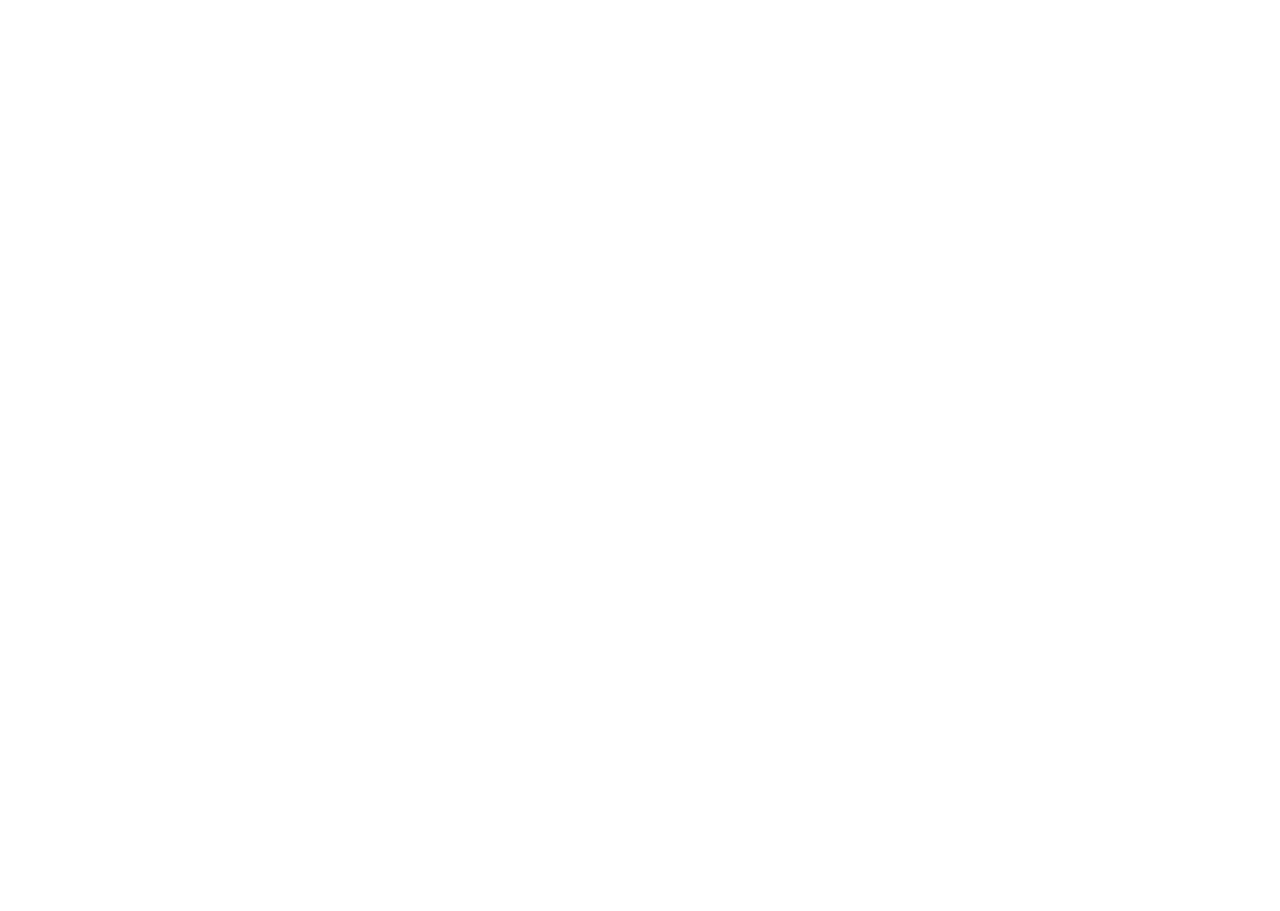
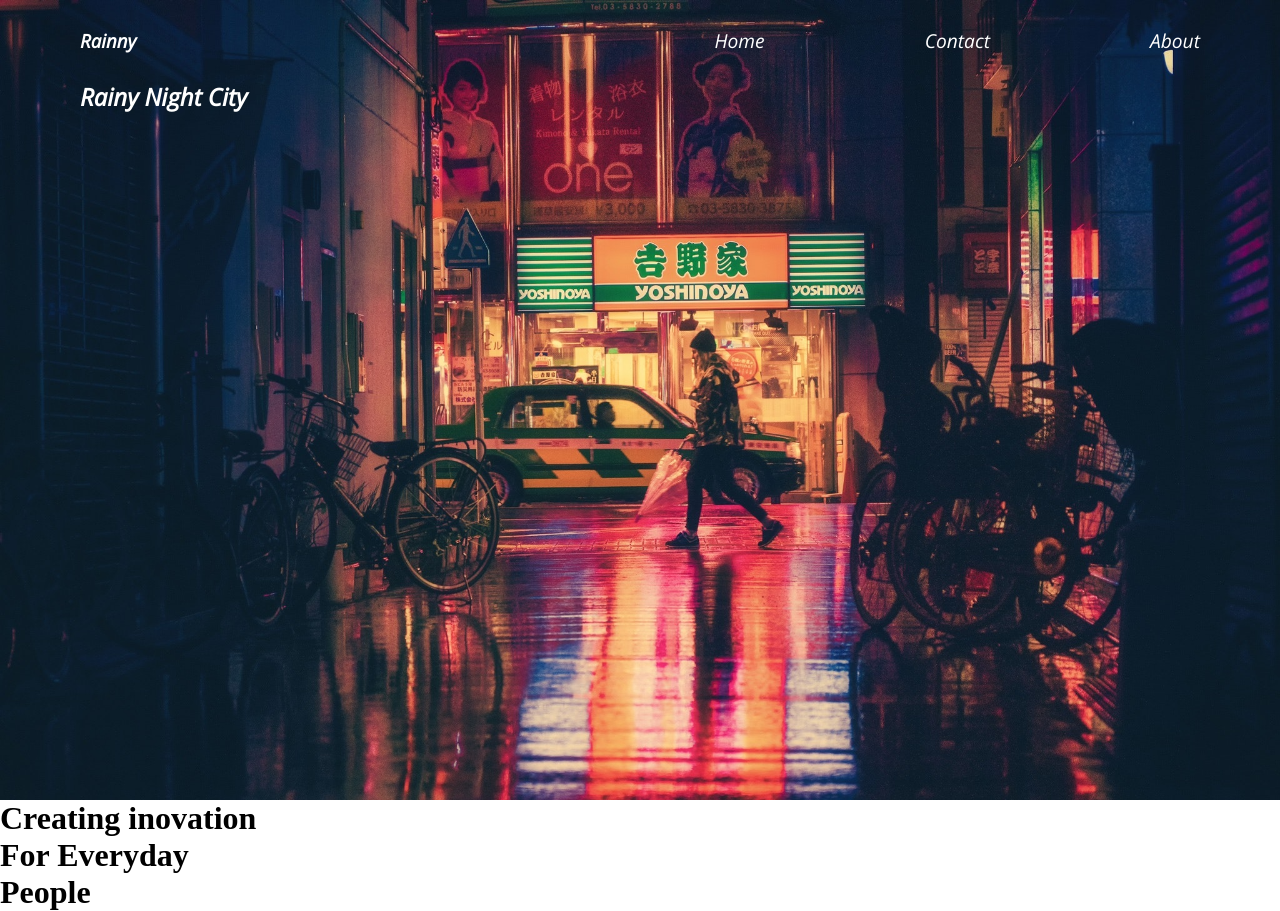
Before and after one commit to YusukeNaito08/WebSites-JSAnimation, a plain HTML site: page index.html in a window 1280 px wide. Before the commit the page ends 800 px from the top, so only its background shows below. Drawn offline with nearby package versions, Linux system fonts and the light colour scheme.

Commit message:
Finsish:HTML/CSS

```diff
--- a/index.html
+++ b/index.html
@@ -5,9 +5,34 @@
     <meta http-equiv="X-UA-Compatible" content="IE=edge" />
     <meta name="viewport" content="width=device-width, initial-scale=1.0" />
     <link rel="stylesheet" href="style.css" />
+    <link rel="preconnect" href="https://fonts.gstatic.com" />
+    <link href="https://fonts.googleapis.com/css2?family=Open+Sans:ital@1&display=swap" rel="stylesheet" />
+
     <title>WebSite-JS</title>
   </head>
   <body>
+    <main>
+      <section class="landing">
+        <nav>
+          <h1 id="logo">Rainny</h1>
+          <ul class="nav-links">
+            <li>Home</li>
+            <li>Contact</li>
+            <li>About</li>
+          </ul>
+        </nav>
+        <h2 class="big-text">Rainy Night City</h2>
+      </section>
+    </main>
+    <div class="intro">
+      <div class="intro-text">
+        <h1 class="hide"><span class="text">Creating inovation</span></h1>
+        <h1 class="hide"><span class="text">For Everyday</span></h1>
+        <h1 class="hide"><span class="text">People</span></h1>
+      </div>
+    </div>
+    <div class="slider"></div>
+    <script src="https://cdnjs.cloudflare.com/ajax/libs/gsap/3.6.1/gsap.min.js" integrity="sha512-cdV6j5t5o24hkSciVrb8Ki6FveC2SgwGfLE31+ZQRHAeSRxYhAQskLkq3dLm8ZcWe1N3vBOEYmmbhzf7NTtFFQ==" crossorigin="anonymous" referrerpolicy="no-referrer"></script>
     <script src="app.js"></script>
   </body>
 </html>
--- a/style.css
+++ b/style.css
@@ -3,3 +3,35 @@
   padding: 0;
   box-sizing: border-box;
 }
+
+main {
+  font-family: "Open Sans", sans-serif;
+  color: white;
+}
+
+/* viewport height 100% 1vh = 1% */
+/* rem 文書のルート要素、つまりhtml要素のfont-sizeを基準にする  16 × 0.5 = 8px */
+/* ◯◯-content系は余白間隔  ◯◯-items系はアイテムの配置 */
+
+.landing {
+  min-height: 100vh;
+  background-image: url(./pexels-pixabay-315191.jpg);
+  background-size: cover;
+  padding: 0rem 5rem;
+}
+
+nav {
+  display: flex;
+  align-items: center;
+  justify-content: space-between;
+  min-height: 10vh;
+}
+
+.nav-links {
+  display: flex;
+  list-style: none;
+}
+.nav-links li {
+  padding-left: 10rem;
+  font-size: 1.2rem;
+}
```
Also changed, not shown: pexels-pixabay-315191.jpg (added).
